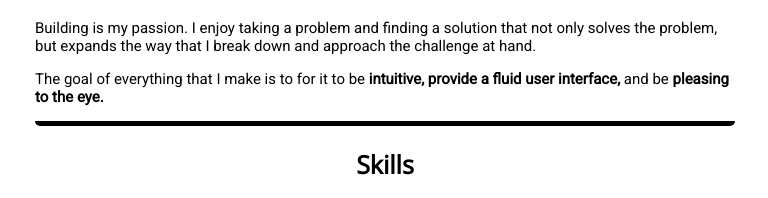
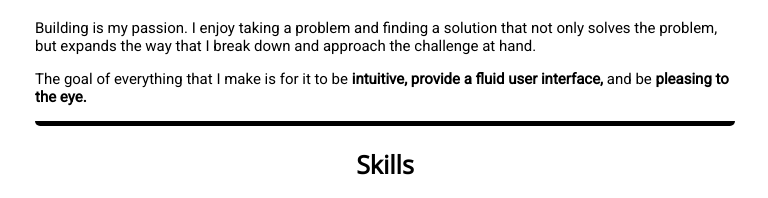
Before and after one commit to badCompany55/portfolio, a Gatsby site: page /about in a window 1280 px wide. Shown: the part 142-340 px from the top of the page, 255-1023 px from the left. Built offline with nearby package versions, Linux system fonts and the light colour scheme; Gatsby itself is replaced by a stand-in of ours.

Commit message:
typing error

```diff
--- a/src/pages/about.js
+++ b/src/pages/about.js
@@ -15,7 +15,7 @@ const AboutMe = () => {
             I break down and approach the challenge at hand.
           </p>
           <p className="about text">
-            The goal of everything that I make is to for it to be{" "}
+            The goal of everything that I make is for it to be{" "}
             <strong>intuitive, provide a fluid user interface, </strong> and be{" "}
             <strong> pleasing to the eye.</strong>
           </p>
```
